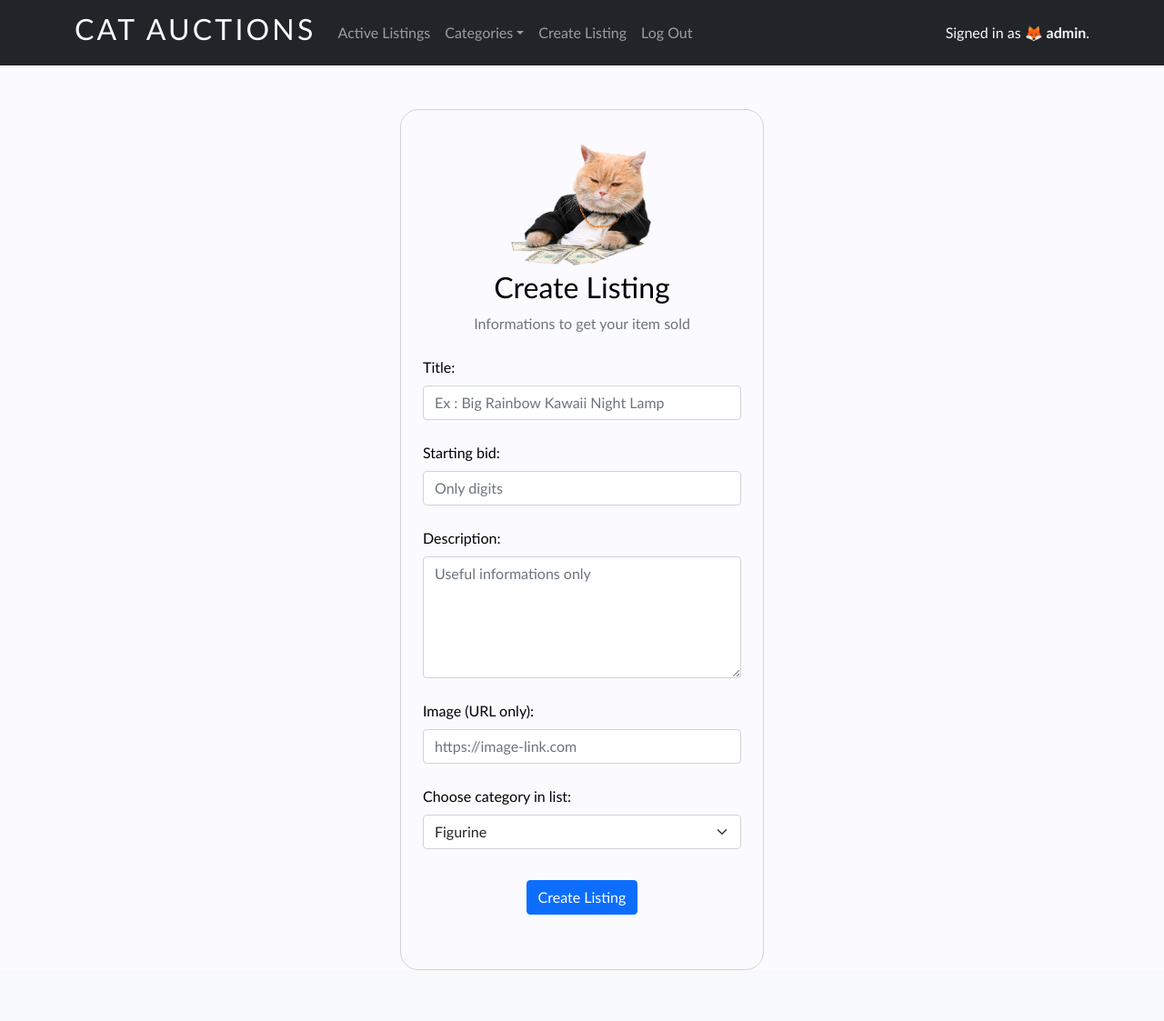
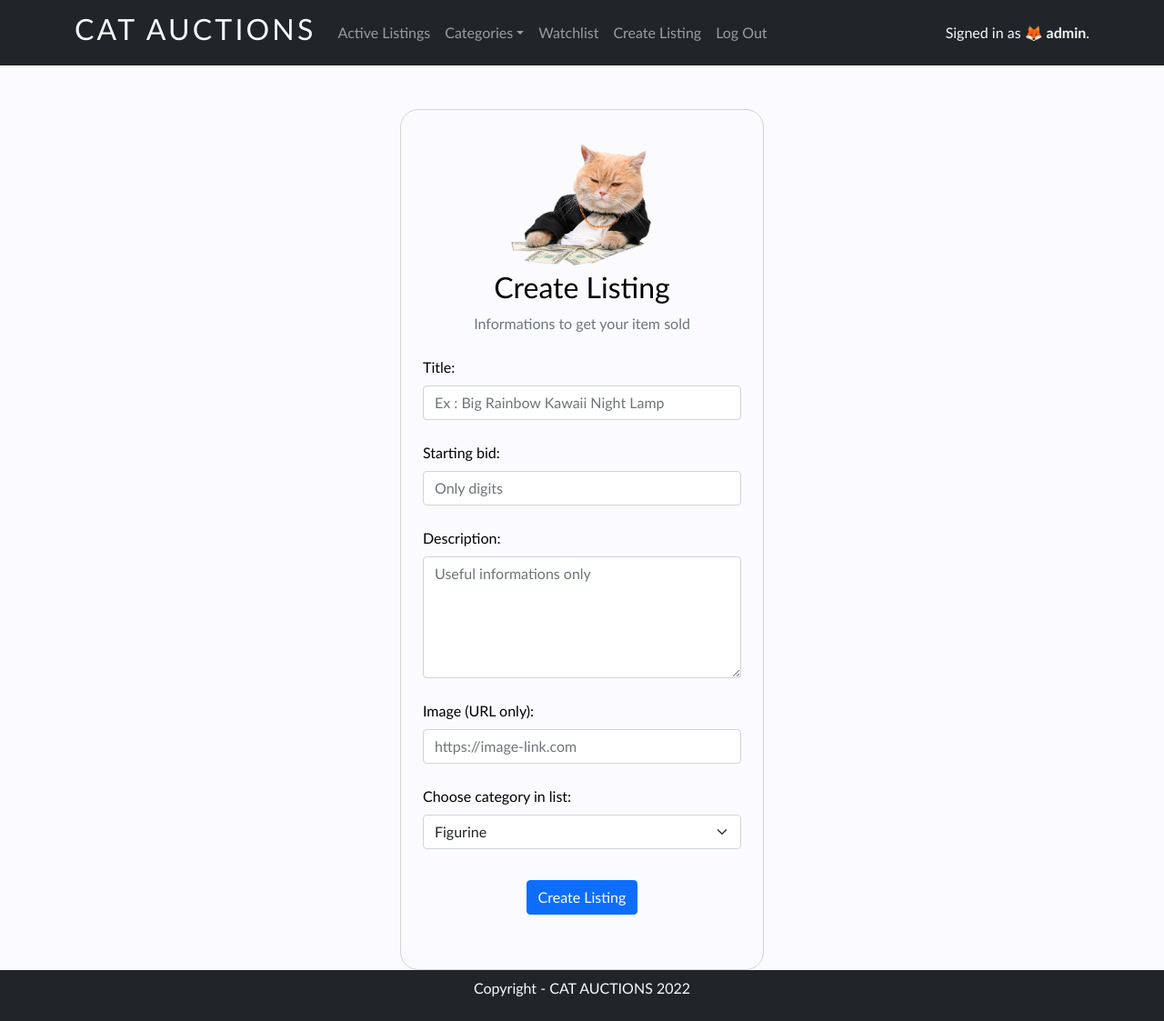
Before and after one commit to laura-latuillerie/cs50-commerce, a Django app: page /create_listing in a window 1280 px wide. Shown: the whole page at 91% size. Before the commit the page ends 1067 px from the top, so only its background shows below. Run offline with Django 3.2, Linux system fonts and the light colour scheme; a user stored in the database is signed in; data comes from the database, SQL or seed files in the repository.

Commit message:
Move footer to layout.html

```diff
--- a/auctions/admin.py
+++ b/auctions/admin.py
@@ -1,8 +1,9 @@
 from django.contrib import admin
-from .models import User, Category, Listing
+from .models import User, Category, Listing, Watchlist
 
 # Register your models here.
 
 admin.site.register(User)
 admin.site.register(Category)
 admin.site.register(Listing)
+admin.site.register(Watchlist)
--- a/auctions/templates/auctions/index.html
+++ b/auctions/templates/auctions/index.html
@@ -42,7 +42,4 @@
             {% endfor %}
     </div>
 </div>
-<div id="footer" class="bg-dark text-light text-center p-2">
-    <p>Copyright - CAT AUCTIONS 2022</p>
-</div>
 {% endblock %}
--- a/auctions/templates/auctions/layout.html
+++ b/auctions/templates/auctions/layout.html
@@ -42,6 +42,9 @@
                     </li>
                     {% if user.is_authenticated %}
                     <li class="nav-item">
+                        <a class="nav-link" href="">Watchlist</a>
+                    </li>
+                    <li class="nav-item">
                         <a class="nav-link" href="{% url 'create_listing' %}">Create Listing</a>
                     </li>
                     <li class="nav-item">
@@ -75,5 +78,10 @@
 {% block body %}
 {% endblock %}
 
+
+<div id="footer" class="bg-dark text-light text-center p-2">
+    <p>Copyright - CAT AUCTIONS 2022</p>
+</div>
+
 </body>
 </html>
--- a/auctions/views.py
+++ b/auctions/views.py
@@ -5,7 +5,7 @@ from django.http import HttpResponse, HttpResponseRedirect
 from django.shortcuts import render, redirect
 from django.urls import reverse
 #####
-from .models import User, Category, Listing
+from .models import User, Category, Listing, Watchlist
 from .forms import NewListingForm
 
 #
```
